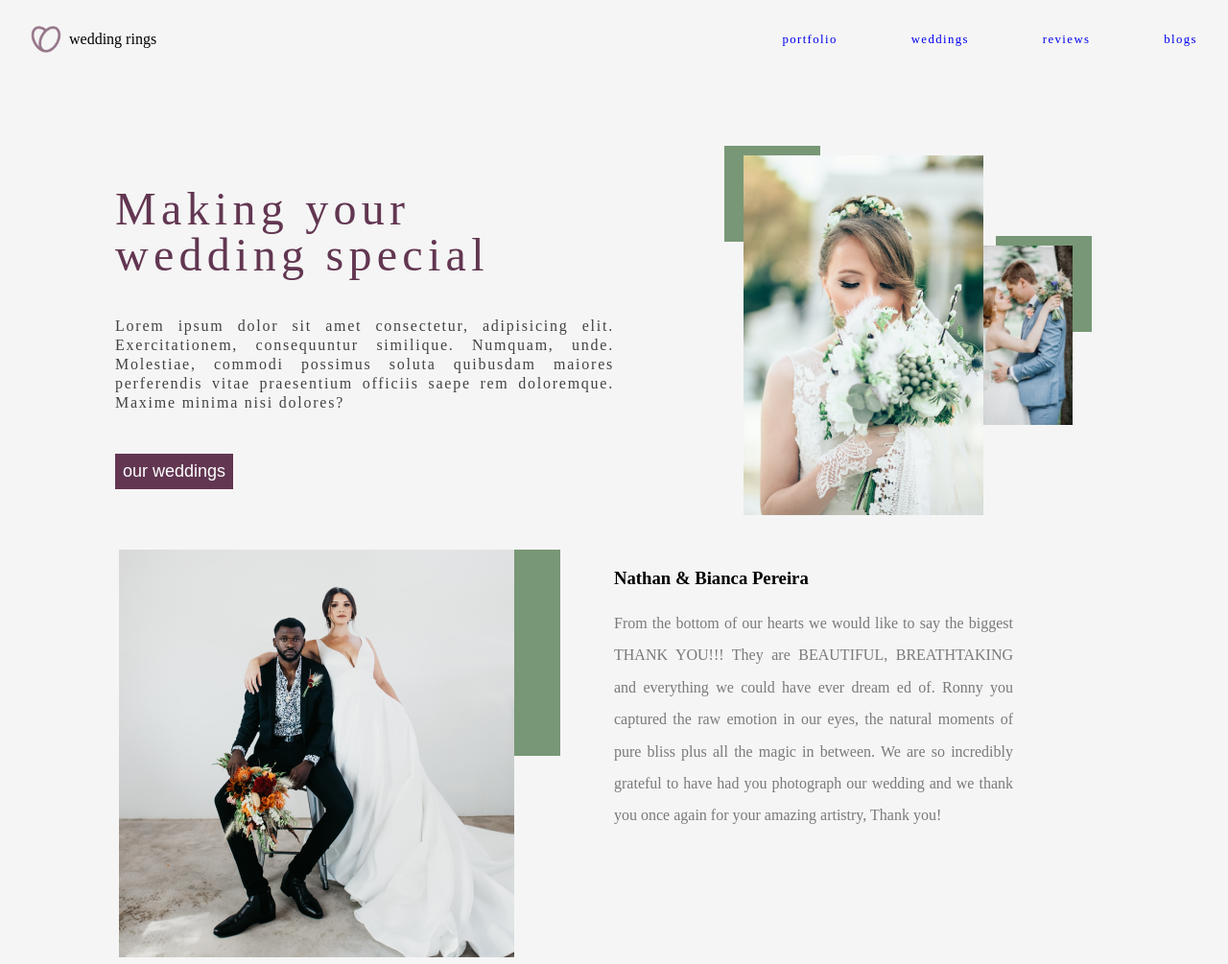
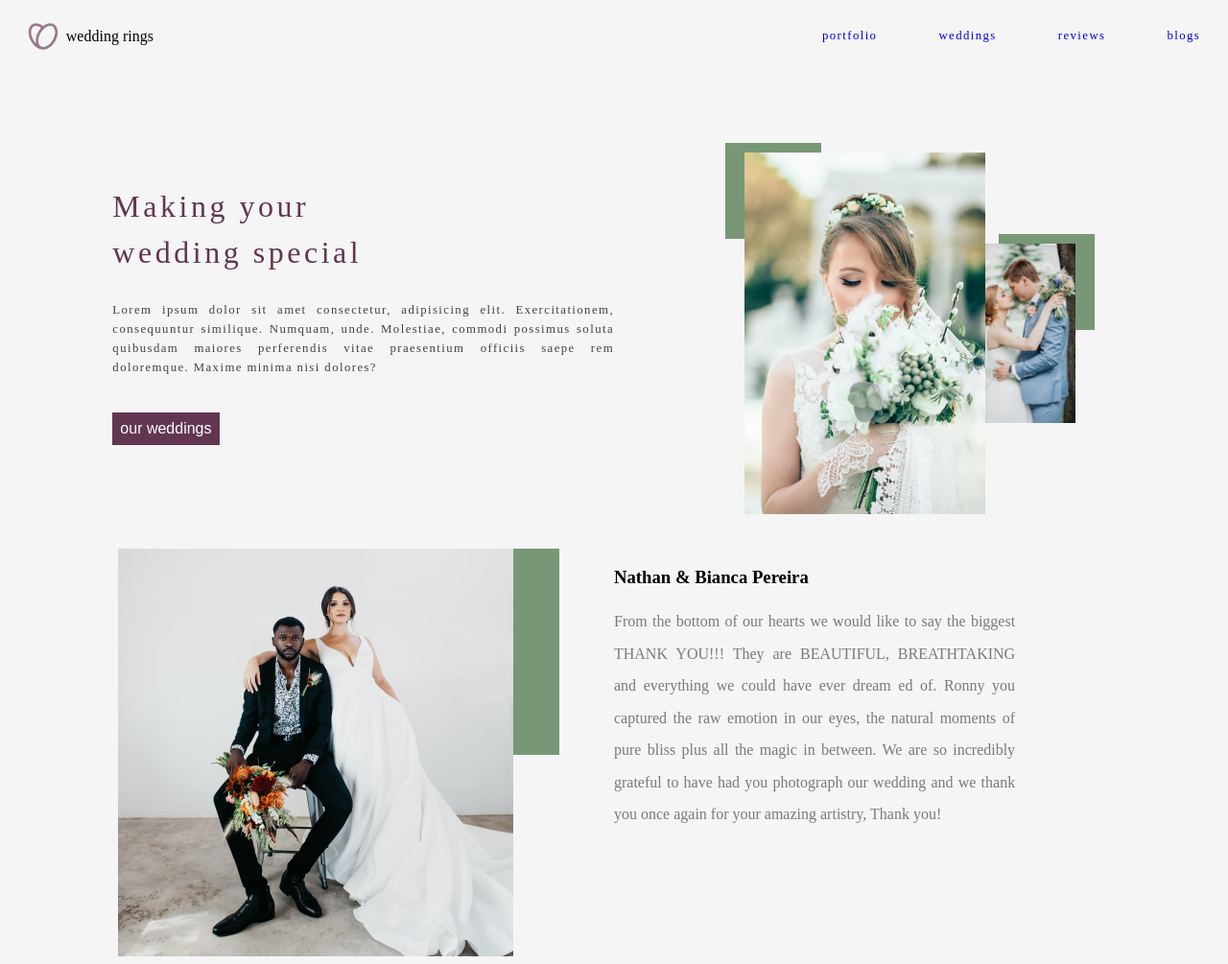
Before and after one commit to Akashno/weddingRing, a plain HTML site: page index.html in a window 1280 px wide. Shown: the top 1005 px of the page at 96% size. Drawn offline with nearby package versions, Linux system fonts and the light colour scheme; a web font is replaced by a local one.

Commit message:
fix font sizes

```diff
--- a/styles.css
+++ b/styles.css
@@ -12,7 +12,7 @@
   --clr-footer: #e6e2e4;
   --clr-bg: #f5f5f5;
 
-  --font-message: 1em;
+  --font-message: 0.8em;
 }
 
 img {
@@ -22,7 +22,7 @@ body {
   background-color: var(--clr-bg);
   -webkit-font-smoothing: antialiased;
   font-family: "Rosarivo", serif;
-  margin: 1em;
+  margin: 0.8em;
 }
 
 nav {
@@ -53,7 +53,7 @@ nav {
   display: none;
   text-decoration: none;
 
-  padding-left: 6em;
+  padding-left: 5em;
 }
 .burger {
   display: inline-block;
@@ -94,8 +94,8 @@ nav {
   font-style: normal;
   margin-top: 2rem;
   font-weight: normal;
-  font-size: clamp(2rem, 4vw, 3rem);
-  line-height: clamp(2rem, 4vw, 3rem);
+  font-size: clamp(2rem, 3vw, 2rem);
+  line-height: clamp(3rem, 3vw, 2rem);
   letter-spacing: 0.11em;
   padding: 0;
 }
@@ -106,7 +106,7 @@ br {
   margin-top: 1rem;
   font-style: normal;
   font-weight: normal;
-  font-size: 1em;
+  font-size: 0.8em;
   line-height: 20px;
   text-align: justify;
   letter-spacing: 0.11em;
@@ -122,7 +122,7 @@ br {
 
   color: #fff;
   padding: 0.5rem;
-  font-size: 1.125rem;
+  font-size: 1rem;
   position: relative;
 }
 
@@ -175,7 +175,7 @@ br {
 .name {
   font-style: normal;
   font-weight: normal;
-  font-size: 1.125rem;
+  font-size: 1rem;
   line-height: 31px;
   text-align: justify;
   letter-spacing: 0.11em;
@@ -213,12 +213,12 @@ footer h6 {
   font-family: Rosarivo;
   font-style: normal;
   font-weight: bold;
-  font-size: 1em;
+  font-size: 0.8em;
   line-height: 31px;
   letter-spacing: 0.11em;
 }
 .social__logo {
-  padding-right: 1.5em;
+  padding-right: 1.2em;
 }
 @media (min-width: 800px) {
   .nav__link {
@@ -322,12 +322,12 @@ footer h6 {
 }
 @media (min-width: 800px) {
   :root {
-    --font-message: 0.8em;
+    --font-message: 0.6em;
   }
 }
 @media (min-width: 1000px) {
   :root {
-    --font-message: 0.9em;
+    --font-message: 0.8em;
   }
 }
 @media (min-width: 1100px) {
```
